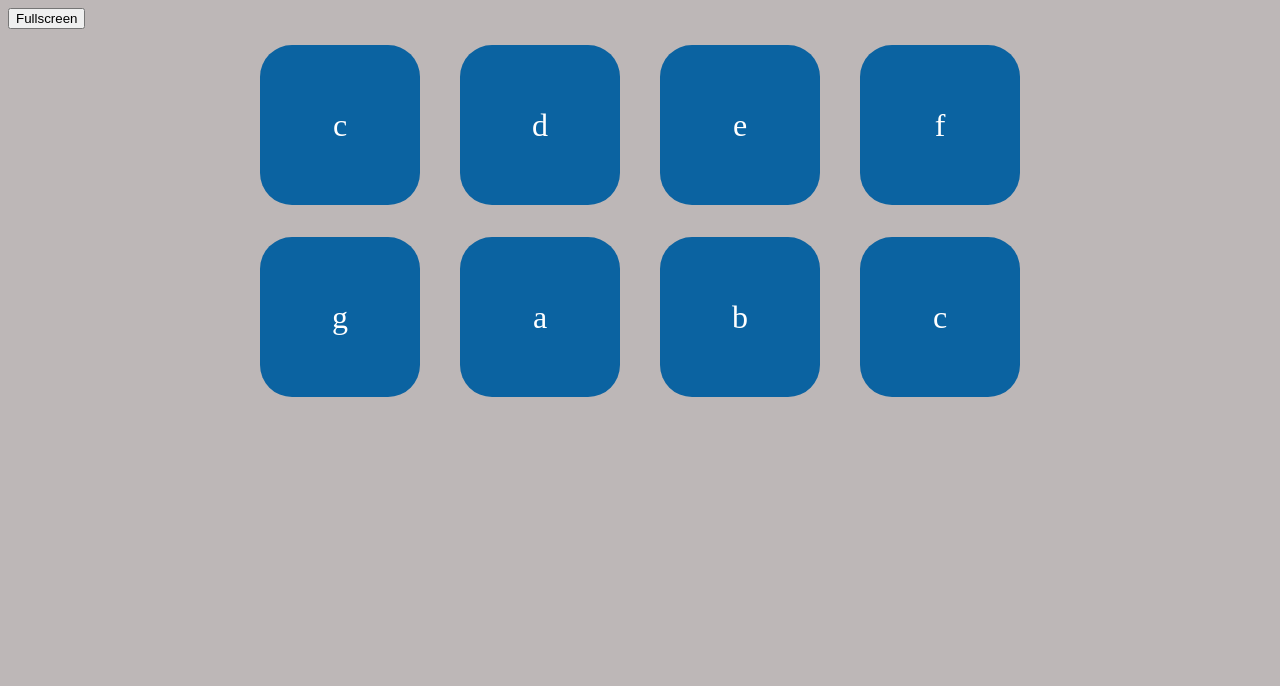
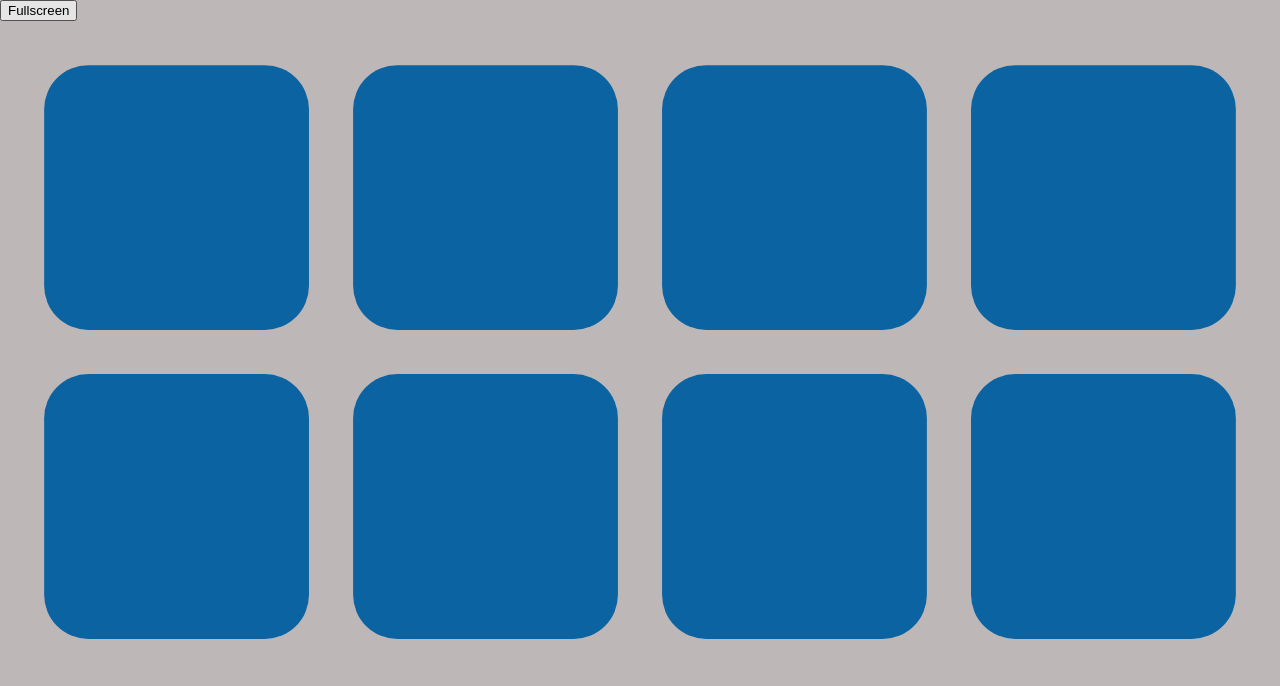
Before and after one commit to luphord/midi-experiments, a plain HTML site: page midi-touch-instruments/index.html in a window 1280 px wide. Drawn offline with nearby package versions, Linux system fonts and the light colour scheme.

Commit message:
convert to svg based buttons

```diff
--- a/midi-touch-instruments/index.html
+++ b/midi-touch-instruments/index.html
@@ -9,64 +9,36 @@
   <meta name="author" content="luphord">
 
   <style>
-        body {
+        html, body {
             background-color: rgb(189, 183, 183);
+            margin: 0;
+            width: 100%;
+            height: 100%;
         }
 
         .button {
-            display: flex;
-            flex-direction: column;
-            justify-content: center;
-            width: 5em;
-            height: 5em;
-            padding: 1em;
-            margin: 1rem auto;
-            box-sizing: border-box;
-
-            border-radius: 20%;
-
-            font-size: 2em;
-            text-align: center;
-            color: #fff;
-            background-color: rgb(11, 99, 161);
-
             cursor: pointer;
-            touch-action: none;
-            user-select: none;
         }
-
-        .button:active {
-            background-color: rgb(141, 195, 231);
-        }
-
-        .board {
-            display: grid;
-            grid-template-columns: repeat(4, 1fr);
-            grid-auto-rows: auto;
-            max-width: 50em;
-            margin: auto;
-            background-color: rgb(189, 183, 183);
-        }
-
   </style>
 </head>
 
 <body>
     <button id="fullscreenButton">Fullscreen</button>
-    <div id="board" class="board">
-        <div data-note="60" class="button">c</div>
-        <div data-note="62" class="button">d</div>
-        <div data-note="64" class="button">e</div>
-        <div data-note="65" class="button">f</div>
-        <div data-note="67" class="button">g</div>
-        <div data-note="69" class="button">a</div>
-        <div data-note="70" class="button">b</div>
-        <div data-note="72" class="button">c</div>
-    </div>
+        <svg width="100%" viewBox="0 0 145 75">
+            <rect class="button" data-note="60" x="5" y="5" width="30" height="30" rx="5" fill="rgb(11, 99, 161)" />
+            <rect class="button" data-note="62" x="40" y="5" width="30" height="30" rx="5" fill="rgb(11, 99, 161)" />
+            <rect class="button" data-note="64" x="75" y="5" width="30" height="30" rx="5" fill="rgb(11, 99, 161)" />
+            <rect class="button" data-note="65" x="110" y="5" width="30" height="30" rx="5" fill="rgb(11, 99, 161)" />
+
+            <rect class="button" data-note="67" x="5" y="40" width="30" height="30" rx="5" fill="rgb(11, 99, 161)" />
+            <rect class="button" data-note="69" x="40" y="40" width="30" height="30" rx="5" fill="rgb(11, 99, 161)" />
+            <rect class="button" data-note="71" x="75" y="40" width="30" height="30" rx="5" fill="rgb(11, 99, 161)" />
+            <rect class="button" data-note="72" x="110" y="40" width="30" height="30" rx="5" fill="rgb(11, 99, 161)" />
+        </svg>
     <script src="https://cdn.jsdelivr.net/npm/interactjs/dist/interact.min.js"></script>
     <script>
         document.getElementById("fullscreenButton").addEventListener("click", function() {
-            document.getElementById("board").requestFullscreen();
+            document.documentElement.requestFullscreen();
         });
         var wspath = 'ws://' + location.hostname + (location.port ? ':' + location.port : '');
         console.log(wspath);
@@ -75,10 +47,12 @@
         interact('.button')
             .on('down', function (event) {
                 ws.send(new Uint8Array([ 144, Number(event.target.dataset.note), 64 ]));
+                event.target.style.fill = "rgb(141, 195, 231)";
                 console.log("Press " + event.target.dataset.note);
             })
             .on('up', function (event) {
                 ws.send(new Uint8Array([ 128, Number(event.target.dataset.note), 64 ]));
+                event.target.style.fill = "rgb(11, 99, 161)";
                 console.log("Release " + event.target.dataset.note);
             });
     </script>
```
